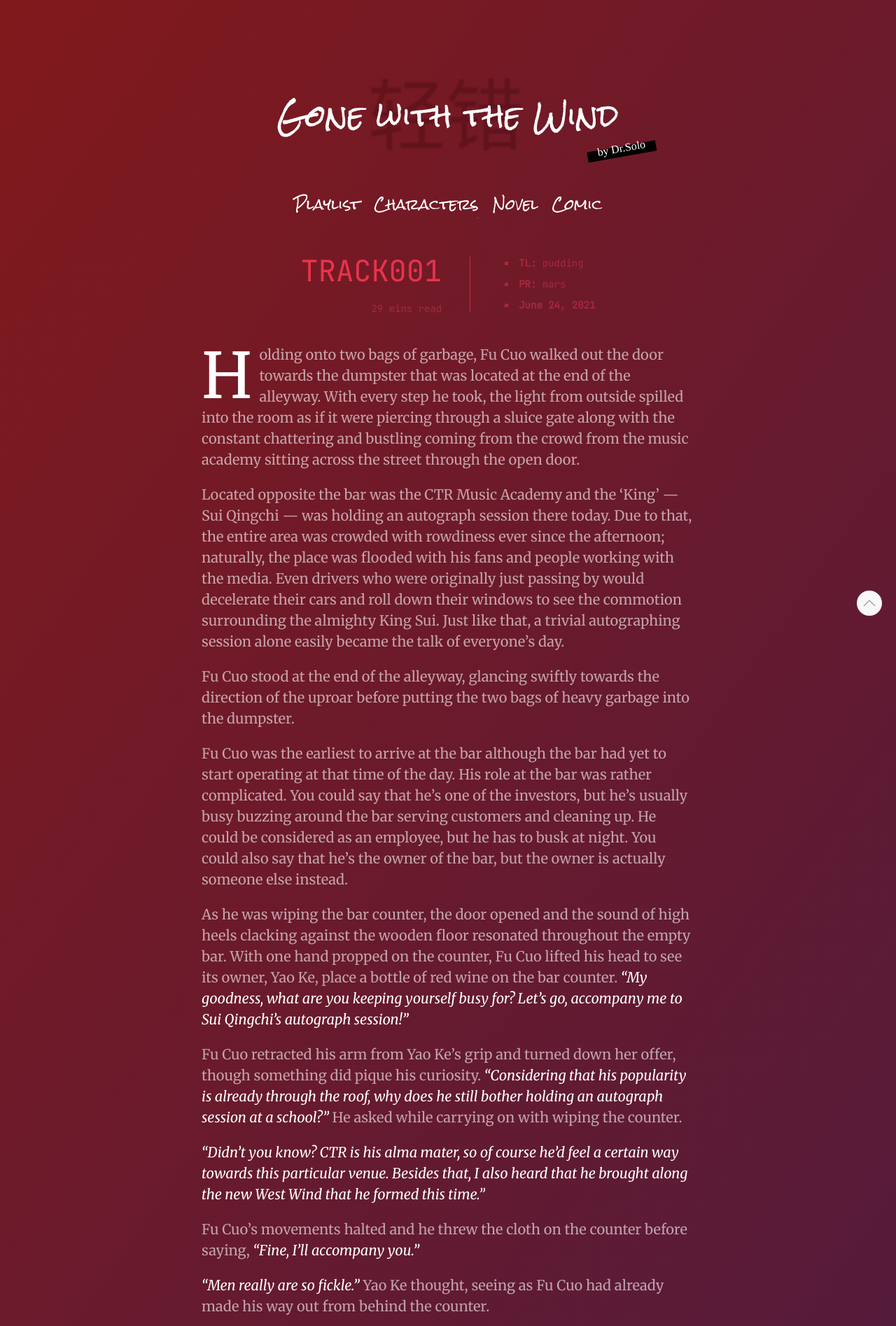
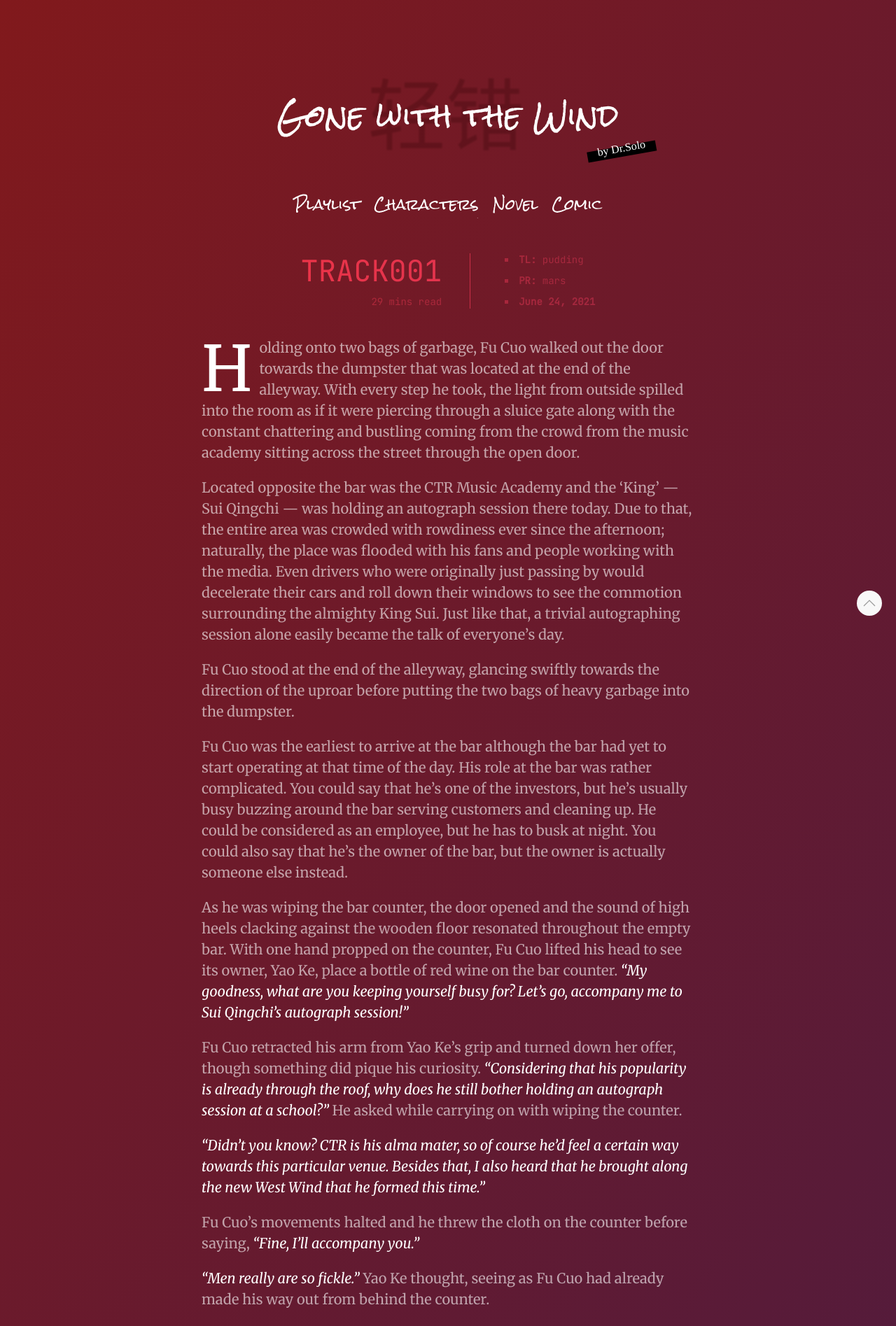
Before and after one commit to QingCuo/QingCuo.github.io, a Jekyll site: the page built from _posts/2021-06-24-chapter-1.markdown, in a window 1280 px wide. Shown: the top 1895 px of the page at 70% size. Built offline with Jekyll 4.4.1, drawn with Linux system fonts in a browser that asks for light colours; nearby versions of some CDN libraries; some web fonts are replaced.

Commit message:
Formatting update
Added translator credit

```diff
--- a/_layouts/post.html
+++ b/_layouts/post.html
@@ -9,10 +9,10 @@ layout: default
     <div class="uk-flex-middle uk-grid-divider uk-light" uk-grid>
       <div class="uk-text-right">
         <h1 class="chapter-number">TRACK{{ chapter_number | prepend: '000' | slice: -3, 3 }}</h1>
-        <p class="chapter-number uk-text-meta">{% include read_time.html content=page.content %}</p>
+        <div class="chapter-info uk-text-meta">{% include read_time.html content=page.content %}</div>
       </div>
       <div>
-        <ul class="chapter-number uk-list uk-list-square uk-text-meta">
+        <ul class="chapter-info uk-list uk-list-square uk-text-meta">
           <li class=""><b>TL:</b> {{ page.author }}</li>
           <li class=""><b>PR:</b> {{ page.editor }}</li>
           <li class=""><b>{{ page.date | date: '%B %d, %Y' }}</b></li>
--- a/_posts/2021-06-24-chapter-1.markdown
+++ b/_posts/2021-06-24-chapter-1.markdown
@@ -7,7 +7,7 @@ author: pudding
 editor: mars
 category: Gone-with-the-Wind
 tag: novel
-comic: 1
+comic: 1,2
 ---
 Holding onto two bags of garbage, Fu Cuo walked out the door towards the dumpster that was located at the end of the alleyway. With every step he took, the light from outside spilled into the room as if it were piercing through a sluice gate along with the constant chattering and bustling coming from the crowd from the music academy sitting across the street through the open door.
 {: .uk-dropcap}
--- a/css/base.css
+++ b/css/base.css
@@ -148,6 +148,11 @@ h4 {
 /* Novel Chapter */
 .chapter-number {
 	font-family: 'JetBrains Mono', monospace;
+	margin-bottom: 10px!important;
+}
+
+.chapter-info {
+	font-family: 'JetBrains Mono', monospace;
 }
 
 .uk-dropcap::first-letter, .uk-dropcap>p:first-of-type::first-letter {
--- a/index.html
+++ b/index.html
@@ -88,7 +88,7 @@ layout: default
 		<div class="uk-width-1-1 uk-width-2-3@m">
 			<div class="uk-card uk-card-default uk-card-body">
 				<h3 class="uk-card-title">Novel (2018-2019)</h3>
-	            <p class="uk-text-meta">Author: Dr. Solo, Translator: person</p>
+	            <p class="uk-text-meta">Author: Dr. Solo, Translator: pudding</p>
 	            <hr>
 	            <a class="uk-button uk-button-default uk-button-small uk-margin-small-bottom" href="/gone-with-the-wind/chapter-1/">Track001</a>
 	            <a class="uk-button uk-button-default uk-button-small uk-margin-small-bottom" href="">Track002</a>
@@ -106,8 +106,9 @@ layout: default
 	            <a class="uk-button uk-button-default uk-button-small uk-margin-small-bottom" href="https://www.novelupdates.com/series/gone-with-the-wind/" target="_blank">Novel Updates</a>
 	            <a class="uk-button uk-button-default uk-button-small uk-margin-small-bottom" href="https://www.gongzicp.com/v4/novel-13327.html" target="_blank">Digital Raw</a>
 	            <a class="uk-button uk-button-default uk-button-small uk-margin-small-bottom" href="https://shandies-culture.com/2020/10/13/《轻错》by-dr-solo/" target="_blank">Physical Raw</a>
+	            <a class="uk-button uk-button-default uk-button-small uk-margin-small-bottom" href="https://505pudding.wordpress.com" target="_blank">Fan Translation</a>
 			</div>
-            <h4 class="uk-light">If you enjoy the series, <br>please support it by getting the raws!</h4>
+            <h4 class="uk-light">If you enjoy the series, <br>please support it by buying the books!</h4>
 		</div>
 	</div>
 	<div id="characters"></div>
```
